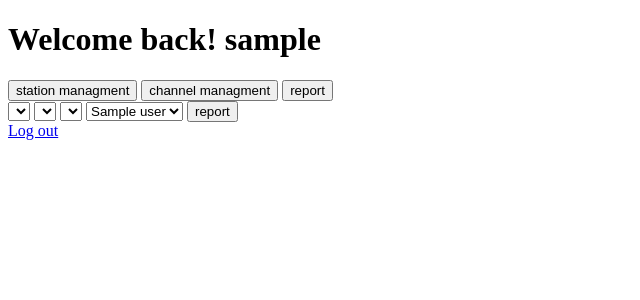
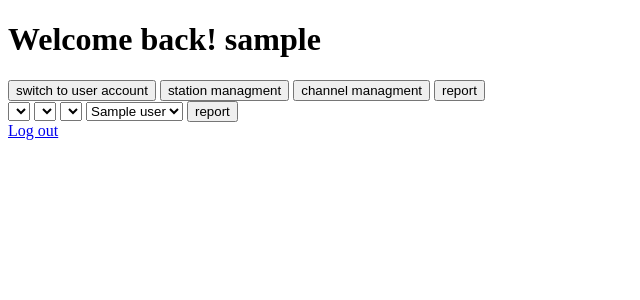
Before and after one commit to loh1naalt/CarChargeScheduler, a Flask app: template src/templates/admin_report_page.html in a window 1280 px wide. Shown: the top 300 px of the page, without its empty margins (0-640 px from the left). Run offline with Flask 3, Linux system fonts and the light colour scheme; tables that the repository leaves empty hold one stand-in row (values such as "Sample post"); the template is opened without the code that fills it: values that come from a table or form of the project are taken from there, most other values are stand-ins (such as "Sample title", 1, 10 or a date in 2020); lists and menus that the app fills with data are empty; parts of the project's set-up code (start-up, migrations or seed data) failed here and were passed over.

Commit message:
Changelog is in Main.py file

```diff
--- a/src/Main.py
+++ b/src/Main.py
@@ -1,10 +1,14 @@
-from flask import render_template, Flask, request, redirect, url_for
-from common.model.Models import Users, Station, Channel, db
+from flask import render_template, Flask, request, redirect
+from common.model.Models import Users, Station, Channel, UserCar, db
 from sqlalchemy.sql import text
+import common.service.CrudHelper as CrudHelper
 
 # changelog
 # User.py will be merged to Admin.py, hence, Admin.py will be renamed to Main.py. Since development server can not handle two application at once.
 # added occupiedby column to Channel table in ccs.sql
+# added CrudHelper module which will slightly improve coding efficency
+# added Car managment page
+# now admins are able to swich betwen user and admin page
 
 
 # notes
@@ -21,9 +25,13 @@ app = Flask(__name__)
 app.config["SQLALCHEMY_DATABASE_URI"] = "sqlite:///ccs.db"
 db.init_app(app)
 Username = ''
+Username_role = ''
+
 exec_user = text('SELECT * FROM users')
 exec_station = text('SELECT * FROM stations')
 exec_channel = text('SELECT * FROM channels')
+exec_usercars = text('SELECT * FROM user_cars')
+exec_channel_usercars = text('SELECT * FROM channel_usercars')
 
 @app.route('/index', methods = ['POST', 'GET'])
 def user_index():
@@ -32,15 +40,17 @@ def user_index():
             case 'Order a station':
                 return redirect('/user/order_station')
             case 'car managment':
-                return redirect('/user/car_managment')
+                return redirect('/user/add_car')
+            case 'switch back to admin page':
+                return redirect('/admin/index')
             case _:
                 pass
     else:
-        return render_template('user_index.html', username=Username)
+        return render_template('user_index.html', username=Username, Username_role=Username_role)
 
 @app.route('/user/order_station', methods = ['POST', 'GET'])
 def order_station():
-    global Username, Station_list
+    global Username
     if Username == '':
         return redirect('/index')
     else:
@@ -74,11 +84,44 @@ def order_station():
         else:
             return render_template('user_order_station.html', channel=channel_list, username=Username)
 
+@app.route('/user/add_car', methods = ['POST', 'GET'])
+def add_car():
+    global Username
+    if Username == '':
+        return redirect('/index')
+    else:
+        user_id = CrudHelper.username(Username).username_to_id()
+        exec_usercars_individual = text(f'SELECT * FROM user_cars WHERE id_user = {user_id}')
+        channel_usercars_list = db.session.execute(exec_usercars_individual)
+        if request.method == 'POST':
+            match request.form['button']:
+                case 'add car':
+                    car_name = request.form['car_name']
+                    add_car = UserCar(id_user = user_id,
+                                      carname = car_name)
+                    if car_name == '':
+                        return redirect('/user/add_car')
+                    else:
+                        db.session.add(add_car)
+                        db.session.commit()
+                        return redirect('/user/add_car')
+                case 'remove car':
+                    markers = request.form.getlist("table")
+                    for i in markers:
+                        UserCar.query.filter_by(id=i).delete()
+                        db.session.commit()
+                    return redirect('/user/add_car')
+        else:
+            return render_template('user_add_car.html', channel_usercars_list=channel_usercars_list)
+
+
 
 @app.route('/admin/index', methods = ['POST', 'GET'])
 def index():
     if request.method == 'POST':
         match request.form['index_buttons']:
+            case 'switch to user account':
+                return redirect('/index')
             case 'station managment':
                 return redirect('/admin/station_managment')
             case 'channel managment':
@@ -92,7 +135,7 @@ def index():
 
 @app.route('/admin/station_managment', methods = ['POST', 'GET'])
 def station_managment():
-    global Username, Station_list
+    global Username
     if Username == '':
         return redirect('/index')
     else:
@@ -165,7 +208,7 @@ def channel_managment():
                 case _:
                     return str(request.form['button'])
         else:
-            return render_template('admin_channel_managment.html', channels=channel_list, username=Username)
+            return render_template('admin_channel_managment.html', channels=channel_list, username=Username) #channel_station_name=channel_station_name)
 
 @app.route('/admin/report_page', methods = ['POST', 'GET'])
 def report_page():
@@ -189,16 +232,18 @@ def report_page():
 def logout():
     global Username
     Username = ''
+    Username_role = ''
     return redirect('/index')
 
 
 @app.route('/login', methods = ['POST', 'GET'])
 def login():
     if request.method == 'POST':
-        global Username
+        global Username, Username_role
         Username = request.form['Username']
         Password = request.form['Password']
         find_users = Users.query.filter_by(username=Username).first()
+        Username_role = find_users.role
 
         try:
             if find_users.password == Password and find_users.role == 'user':
@@ -218,5 +263,8 @@ def login():
     else:
         return render_template('admin_login.html')
 
+@app.route('/test')
+def test():
+    stations = CrudHelper.channel_station_parrent_id_to_name()
 if __name__ == '__main__':
     app.run(debug=True)
--- a/src/common/model/Models.py
+++ b/src/common/model/Models.py
@@ -16,8 +16,9 @@ class Station(db.Model):
     channels_per_station = db.Column(db.Integer, unique=False, nullable=False)
 
 class UserCar(db.Model):
+    __tablename__ = 'user_cars'
     id = db.Column(db.Integer, primary_key=True)
-    id_user = db.Column(db.Integer, db.ForeignKey('User.id'), nullable=False)
+    id_user = db.Column(db.Integer, db.ForeignKey('users.id'), nullable=False)
     carname = db.Column(db.String(200), unique=False, nullable=False)
 
 class ChannelUserCar(db.Model):
--- a/src/templates/admin_channel_managment.html
+++ b/src/templates/admin_channel_managment.html
@@ -13,7 +13,7 @@
     <form action="/admin/channel_managment", method="post">
       {% for i in channels%}
       <tr>
-          <td><input type="checkbox" name="table" value="{{ i[0] }}">{{i[1]}}</td>
+          <td><input type="checkbox" name="table" value="{{ i[0] }}">{{ i[1] }}</td>
           <td>{{i[2]}}</td>
           <td>{{i[3]}}</td>
           <td>{{i[4]}}</td>
--- a/src/templates/admin_index.html
+++ b/src/templates/admin_index.html
@@ -20,6 +20,8 @@
         <h1>Welcome back! {{ username }}</h1>
 
         <form action="/admin/index" method="post">
+
+            <input type="submit" name="index_buttons" value="switch to user account">
 
             <input type="submit" name="index_buttons" value="station managment">
 
```
Also changed, not shown: src/templates/user_index.html (+15 -2 lines), 1 other file.
